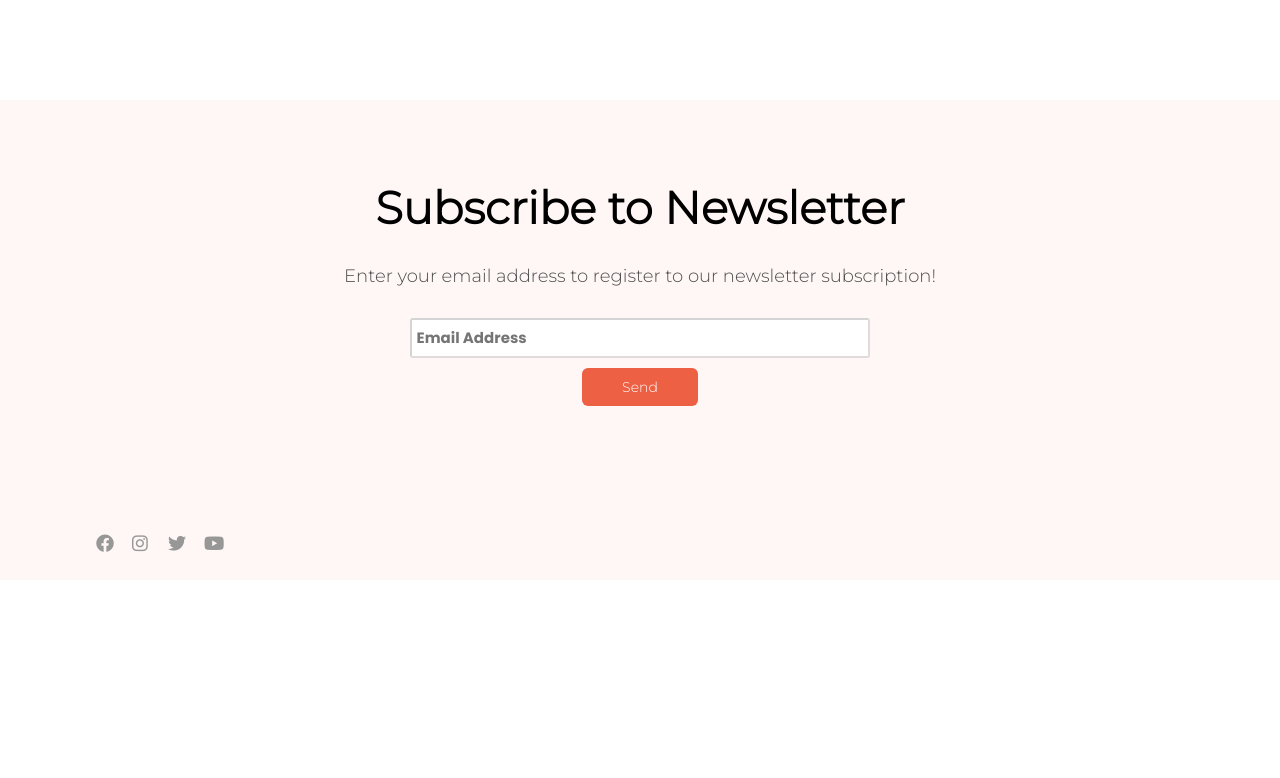
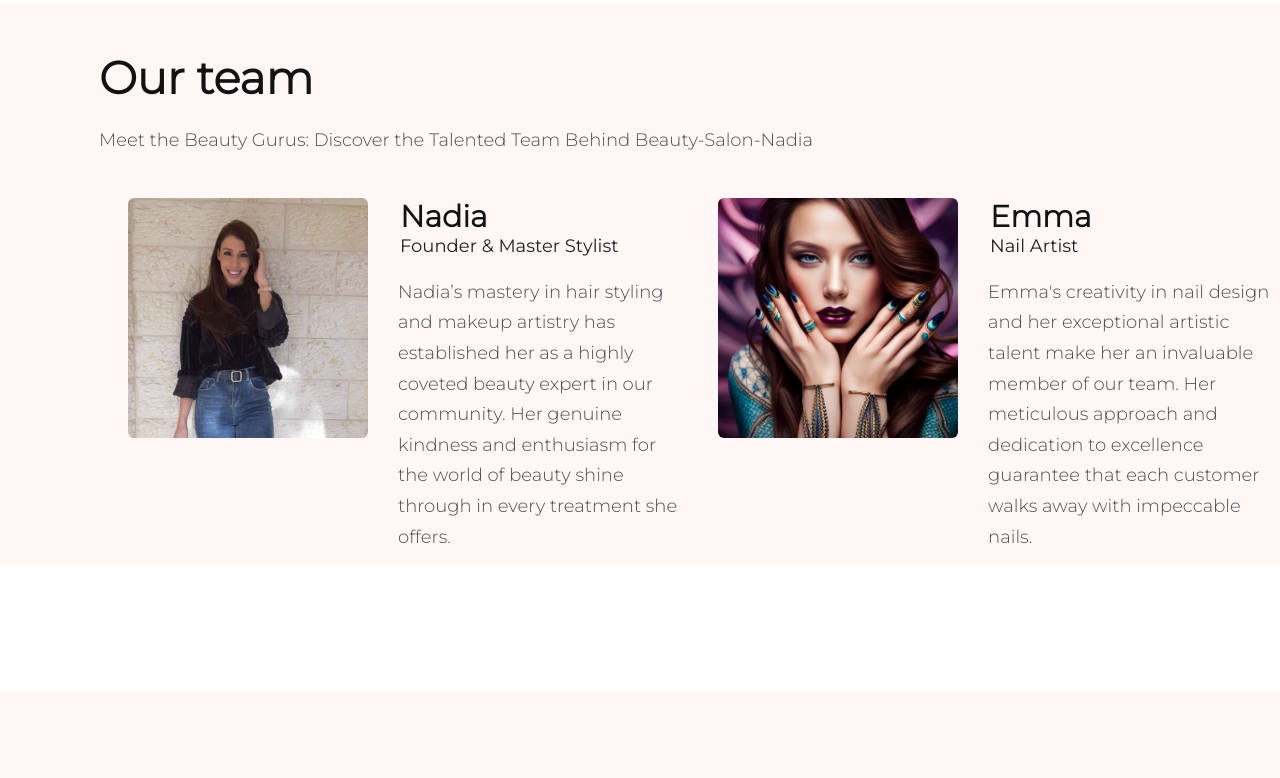
Before and after one commit to nadiahosisy/Beauty-Salon, a React (Vite) app: page /Home in a window 1280 px wide. Shown: the part 2842-3620 px from the top of the page. Before the commit the page ends 3422 px from the top, so only its background shows below. Built offline with nearby package versions, Linux system fonts and the light colour scheme.

Commit message:
use OurTeam component in my home page

```diff
--- a/src/components/home-page-component/FeaturesAndBenefits.jsx
+++ b/src/components/home-page-component/FeaturesAndBenefits.jsx
@@ -1,5 +1,6 @@
 import React from "react";
 import CircleDotText from "./CircleDotText";
+import OurTeam from "../services-components/about-component/OurTeam";
 
 const FeaturesAndBenefits = () => {
   return (
@@ -53,6 +54,7 @@ const FeaturesAndBenefits = () => {
           </div>
         </div>
       </div>
+      <OurTeam />
     </>
   );
 };
```
